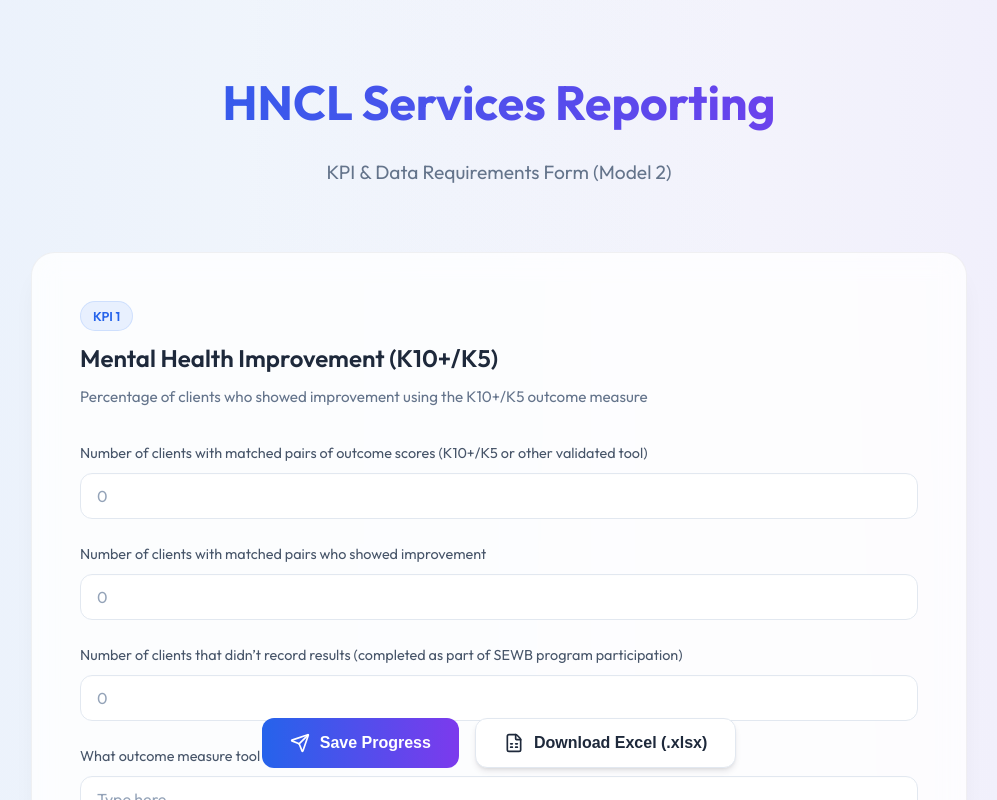
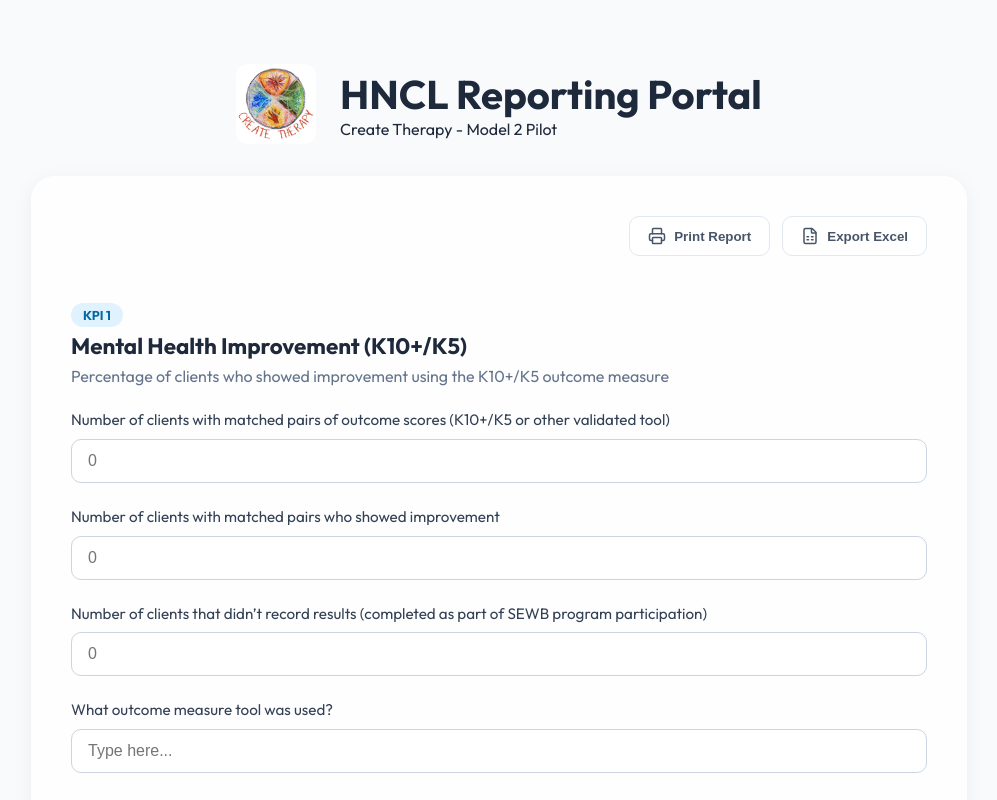
Before and after one commit to SteveNossiter/hnc-mod-2-reporting, a React (Vite) app: page / in a window 1280 px wide. Shown: the top 800 px of the page, without its empty margins (141-1138 px from the left). Built offline with nearby package versions, Linux system fonts and the light colour scheme.

Commit message:
Add Create Therapy letterhead and updated Excel format

```diff
--- a/src/App.jsx
+++ b/src/App.jsx
@@ -1,6 +1,6 @@
 import React, { useState } from 'react';
 import * as XLSX from 'xlsx';
-import { Download, CheckCircle, FileSpreadsheet, Send } from 'lucide-react';
+import { Download, CheckCircle, FileSpreadsheet, Send, Printer } from 'lucide-react';
 import { kpiData } from './data';
 
 function App() {
@@ -15,26 +15,39 @@
   };
 
   const handleDownloadExcel = () => {
-    // Transform data for Excel
+    // Transform data for Excel matching the screenshot format
     const rows = [];
     kpiData.forEach(section => {
-      section.questions.forEach(q => {
+      section.questions.forEach((q, index) => {
         rows.push({
-          'No.': section.id,
-          'KPI / Category': section.category,
-          'KPI Description': section.kpi,
-          'Reporting Question': q.label,
-          'Response': formData[q.id] || ''
+          'No.': index === 0 ? section.id : '', // Only show number on first row of section for clarity
+          'KPI / Other Data': index === 0 ? section.kpi : '', // Only show KPI on first row
+          'Reporting Questions': q.label,
+          'Reporting Answers': formData[q.id] || ''
         });
       });
+      // Add an empty row between sections for better readability in Excel
+      rows.push({});
     });
 
     const worksheet = XLSX.utils.json_to_sheet(rows);
+
+    // Set column widths for better default view
+    const wscols = [
+      { wch: 5 },  // No.
+      { wch: 40 }, // KPI / Other Data
+      { wch: 50 }, // Reporting Questions
+      { wch: 40 }  // Reporting Answers
+    ];
+    worksheet['!cols'] = wscols;
+
     const workbook = XLSX.utils.book_new();
     XLSX.utils.book_append_sheet(workbook, worksheet, 'HNCL Reporting');
+    XLSX.writeFile(workbook, 'HNCL_Reporting_Data.xlsx');
+  };
 
-    // Add some styling (if possible in simple XLSX, but mostly just export)
-    XLSX.writeFile(workbook, 'HNCL_Reporting_Data.xlsx');
+  const handlePrint = () => {
+    window.print();
   };
 
   const handleSubmit = (e) => {
@@ -44,13 +57,72 @@
   };
 
   return (
-    <div className="container">
+    <div className="app-wrapper">
+      {/* Printable Report Section (Hidden in Screen View) */}
+      <div id="printable-report" className="print-only">
+        <div className="letterhead">
+          <div className="letterhead-logo">
+            <img src="/logo.jpg" alt="Create Therapy Logo" />
+          </div>
+          <div className="letterhead-info">
+            <h2>Create Therapy</h2>
+            <p>Level 1, 131 Keen Street, Lismore, NSW 2480</p>
+            <p><strong>Phone:</strong> 0402 630 184</p>
+            <p><strong>Email:</strong> sil@createtherapy.com.au</p>
+          </div>
+        </div>
+        <hr />
+        <div className="report-title">
+          <h1>HNCL Services Reporting - Model 2</h1>
+          <p>Date: {new Date().toLocaleDateString()}</p>
+        </div>
+
+        <table className="report-table">
+          <thead>
+            <tr>
+              <th style={{width: '5%'}}>No.</th>
+              <th style={{width: '30%'}}>KPI / Other Data</th>
+              <th style={{width: '40%'}}>Reporting Questions</th>
+              <th style={{width: '25%'}}>Reporting Answers</th>
+            </tr>
+          </thead>
+          <tbody>
+            {kpiData.flatMap((section) =>
+              section.questions.map((q, idx) => (
+                <tr key={`${section.id}-${q.id}`}>
+                  <td>{idx === 0 ? section.id : ''}</td>
+                  <td className="kpi-cell">{idx === 0 ? section.kpi : ''}</td>
+                  <td>{q.label}</td>
+                  <td className="answer-cell">{formData[q.id] || '---'}</td>
+                </tr>
+              ))
+            )}
+          </tbody>
+        </table>
+      </div>
+
+      {/* Main Interactive UI */}
+      <div className="container screen-only">
         <header>
-        <h1>HNCL Services Reporting</h1>
-        <p className="subtitle">KPI & Data Requirements Form (Model 2)</p>
+          <div className="brand-header">
+            <img src="/logo.jpg" alt="Logo" className="header-logo" />
+            <div>
+              <h1>HNCL Reporting Portal</h1>
+              <p className="subtitle">Create Therapy - Model 2 Pilot</p>
+            </div>
+          </div>
         </header>
 
         <form onSubmit={handleSubmit} className="form-card">
+          <div className="top-actions">
+             <button type="button" onClick={handlePrint} className="btn-secondary">
+              <Printer size={18} /> Print Report
+            </button>
+            <button type="button" onClick={handleDownloadExcel} className="btn-secondary">
+              <FileSpreadsheet size={18} /> Export Excel
+            </button>
+          </div>
+
           {kpiData.map((section) => (
             <div key={section.id} className="section">
               <div className="section-header">
@@ -66,7 +138,7 @@
                     {q.type === 'textarea' ? (
                       <textarea
                         id={q.id}
-                      placeholder={`Enter details for ${q.label}...`}
+                        placeholder={`Enter details...`}
                         value={formData[q.id] || ''}
                         onChange={(e) => handleInputChange(q.id, e.target.value)}
                       />
@@ -85,28 +157,21 @@
             </div>
           ))}
 
-        <div className="actions">
-          <button type="submit" className="btn-primary">
+          <div className="form-footer-actions">
+            <button type="submit" className="btn-primary main-submit">
               {submitted ? (
                 <>
-                <CheckCircle size={20} /> Data Saved
+                  <CheckCircle size={20} /> Changes Saved Successfully
                 </>
               ) : (
                 <>
-                <Send size={20} /> Save Progress
+                  <Send size={20} /> Save Reporting Data
                 </>
               )}
             </button>
-
-          <button
-            type="button"
-            onClick={handleDownloadExcel}
-            className="btn-secondary"
-          >
-            <FileSpreadsheet size={20} /> Download Excel (.xlsx)
-          </button>
           </div>
         </form>
+      </div>
     </div>
   );
 }
--- a/src/index.css
+++ b/src/index.css
@@ -1,208 +1,104 @@
 @import url('https://fonts.googleapis.com/css2?family=Outfit:wght@300;400;600;700&display=swap');
 
 :root {
-  /* Light Theme Palette */
   --primary: #3b82f6;
-  --primary-dark: #2563eb;
   --secondary: #8b5cf6;
   --bg: #f8fafc;
-  --card-bg: rgba(255, 255, 255, 0.8);
+  --card-bg: rgba(255, 255, 255, 0.9);
   --border: rgba(0, 0, 0, 0.05);
   --text: #1e293b;
   --text-dim: #64748b;
-  --accent: #10b981;
-  --shadow: 0 4px 6px -1px rgb(0 0 0 / 0.1), 0 2px 4px -2px rgb(0 0 0 / 0.1);
 }
 
-* {
-  margin: 0;
-  padding: 0;
-  box-sizing: border-box;
-}
+* { margin: 0; padding: 0; box-sizing: border-box; }
 
 body {
   font-family: 'Outfit', sans-serif;
   background-color: var(--bg);
-  background-image:
-    radial-gradient(at 0% 0%, rgba(59, 130, 246, 0.08) 0px, transparent 50%),
-    radial-gradient(at 100% 0%, rgba(139, 92, 246, 0.08) 0px, transparent 50%),
-    radial-gradient(at 50% 100%, rgba(16, 185, 129, 0.05) 0px, transparent 50%);
   color: var(--text);
-  min-height: 100vh;
-  line-height: 1.6;
 }
 
 .container {
-  max-width: 1000px;
-  margin: 0 auto;
-  padding: 4rem 2rem;
+  max-width: 1000px; margin: 0 auto; padding: 4rem 2rem;
 }
 
-header {
-  text-align: center;
-  margin-bottom: 4rem;
+.brand-header {
+  display: flex; align-items: center; justify-content: center; gap: 24px; margin-bottom: 2rem;
+}
+
+.header-logo {
+  height: 80px; width: auto; border-radius: 12px;
 }
 
 h1 {
-  font-size: 3rem;
-  font-weight: 700;
-  margin-bottom: 1rem;
-  background: linear-gradient(to right, #2563eb, #7c3aed);
-  -webkit-background-clip: text;
-  -webkit-text-fill-color: transparent;
-}
-
-.subtitle {
-  color: var(--text-dim);
-  font-size: 1.2rem;
+  font-size: 2.5rem; font-weight: 700; color: #1e293b;
 }
 
 .form-card {
-  background: var(--card-bg);
-  backdrop-filter: blur(12px);
-  border: 1px solid var(--border);
-  border-radius: 24px;
-  padding: 3rem;
-  box-shadow: 0 20px 25px -5px rgba(0, 0, 0, 0.05), 0 8px 10px -6px rgba(0, 0, 0, 0.05);
+  background: var(--card-bg); border-radius: 24px; padding: 2.5rem;
+  box-shadow: 0 4px 20px rgba(0,0,0,0.05);
+}
+
+.top-actions {
+  display: flex; gap: 12px; margin-bottom: 3rem; justify-content: flex-end;
+}
+
+.btn-secondary {
+  background: white; border: 1px solid #e2e8f0; padding: 10px 18px; border-radius: 10px;
+  display: flex; align-items: center; gap: 8px; font-weight: 600; cursor: pointer; color: #475569;
 }
 
 .section {
-  margin-bottom: 4rem;
-  padding-bottom: 3rem;
-  border-bottom: 1px solid rgba(0, 0, 0, 0.05);
-}
-
-.section:last-child {
-  border-bottom: none;
-}
-
-.section-header {
-  margin-bottom: 2rem;
+  margin-bottom: 3.5rem; padding-bottom: 2.5rem; border-bottom: 1px solid #f1f5f9;
 }
 
 .section-number {
-  display: inline-block;
-  padding: 4px 12px;
-  background: rgba(59, 130, 246, 0.1);
-  color: #2563eb;
-  border-radius: 99px;
-  font-size: 0.8rem;
-  font-weight: 600;
-  margin-bottom: 0.5rem;
-  border: 1px solid rgba(59, 130, 246, 0.15);
+  background: #e0f2fe; color: #0369a1; padding: 4px 12px; border-radius: 99px; font-size: 0.8rem; font-weight: 700;
 }
 
-.section-title {
-  font-size: 1.5rem;
-  font-weight: 600;
-  color: var(--text);
+.section-title { font-size: 1.4rem; margin-top: 0.5rem; color: #1e293b; }
+
+.kpi-description { font-size: 1rem; color: var(--text-dim); margin-top: 0.4rem; }
+
+.questions-grid { display: grid; gap: 1.5rem; margin-top: 1.5rem; }
+
+.field-group label { display: block; margin-bottom: 0.6rem; font-weight: 500; font-size: 0.95rem; color: #334155; }
+
+input, textarea {
+  width: 100%; padding: 12px 16px; border: 1px solid #cbd5e1; border-radius: 10px; font-size: 1rem;
 }
 
-.kpi-description {
-  font-size: 0.95rem;
-  color: var(--text-dim);
-  margin-top: 0.5rem;
+.form-footer-actions { display: flex; justify-content: center; margin-top: 2rem; }
+
+.btn-primary {
+  background: #2563eb; color: white; padding: 16px 32px; border-radius: 12px;
+  border: none; font-size: 1.1rem; font-weight: 600; cursor: pointer; display: flex; align-items: center; gap: 12px;
 }
 
-.questions-grid {
-  display: grid;
-  grid-template-columns: 1fr;
-  gap: 1.5rem;
+/* --- PRINT & REPORT STYLES --- */
+
+.print-only { display: none; }
+
+@media print {
+  body { background: white; -webkit-print-color-adjust: exact; }
+  .screen-only { display: none !important; }
+  .print-only { display: block !important; padding: 40px; }
+
+  .letterhead { display: flex; align-items: center; gap: 40px; margin-bottom: 30px; }
+  .letterhead-logo img { width: 150px; }
+  .letterhead-info h2 { font-size: 1.8rem; color: #2563eb; }
+  .letterhead-info p { margin-bottom: 4px; color: #475569; }
+
+  hr { margin: 30px 0; border: none; border-top: 2px solid #2563eb; }
+
+  .report-title { margin-bottom: 40px; text-align: center; }
+  .report-table { width: 100%; border-collapse: collapse; margin-top: 20px; }
+  .report-table th, .report-table td {
+    border: 1px solid #e2e8f0; padding: 12px; text-align: left; font-size: 0.9rem;
+  }
+  .report-table th { background-color: #f8fafc; font-weight: 700; color: #1e293b; }
+  .kpi-cell { font-weight: 600; color: #1e293b; }
+  .answer-cell { font-weight: 500; background: #fdfdfd; }
+
+  @page { margin: 1cm; }
 }
-
-.field-group {
-  display: flex;
-  flex-direction: column;
-  gap: 0.5rem;
-}
-
-label {
-  font-size: 0.9rem;
-  font-weight: 500;
-  color: #475569;
-}
-
-input, textarea {
-  background: white;
-  border: 1px solid #e2e8f0;
-  border-radius: 12px;
-  padding: 12px 16px;
-  color: var(--text);
-  font-family: inherit;
-  font-size: 1rem;
-  transition: all 0.2s;
-  box-shadow: inset 0 1px 2px rgba(0, 0, 0, 0.01);
-}
-
-input:focus, textarea:focus {
-  outline: none;
-  border-color: var(--primary);
-  box-shadow: 0 0 0 4px rgba(59, 130, 246, 0.1);
-}
-
-input::placeholder, textarea::placeholder {
-  color: #94a3b8;
-}
-
-textarea {
-  min-height: 100px;
-  resize: vertical;
-}
-
-.actions {
-  display: flex;
-  gap: 1rem;
-  justify-content: center;
-  margin-top: 2rem;
-  position: sticky;
-  bottom: 2rem;
-}
-
-button {
-  display: flex;
-  align-items: center;
-  gap: 10px;
-  padding: 14px 28px;
-  border-radius: 12px;
-  font-size: 1rem;
-  font-weight: 600;
-  cursor: pointer;
-  transition: all 0.2s;
-  border: none;
-}
-
-.btn-primary {
-  background: linear-gradient(to right, #2563eb, #7c3aed);
-  color: white;
-}
-
-.btn-primary:hover {
-  transform: translateY(-2px);
-  box-shadow: 0 10px 15px -3px rgba(37, 99, 235, 0.3);
-}
-
-.btn-secondary {
-  background: white;
-  color: #1e293b;
-  border: 1px solid #e2e8f0;
-  box-shadow: var(--shadow);
-}
-
-.btn-secondary:hover {
-  background: #f8fafc;
-  border-color: #cbd5e1;
-}
-
-@media (max-width: 768px) {
-  .container {
-    padding: 2rem 1rem;
-  }
-
-  .form-card {
-    padding: 1.5rem;
-  }
-
-  h1 {
-    font-size: 2rem;
-  }
-}
```
Also changed, not shown: public/logo.jpg (added). Lines whose indentation alone changed are shown as unchanged.
